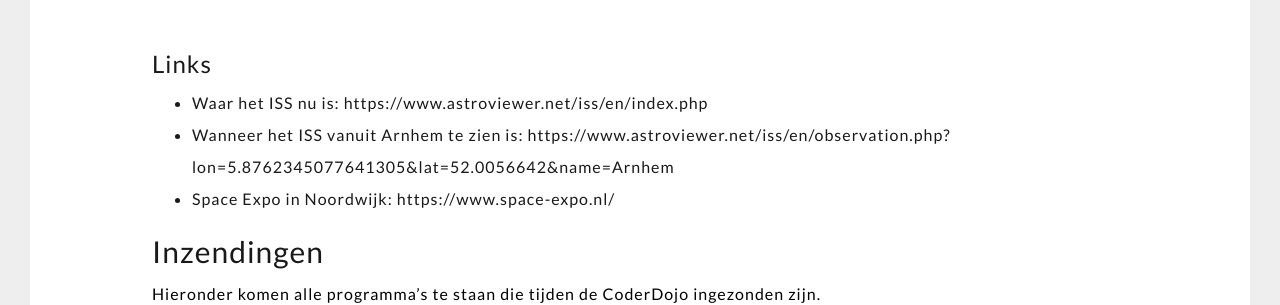
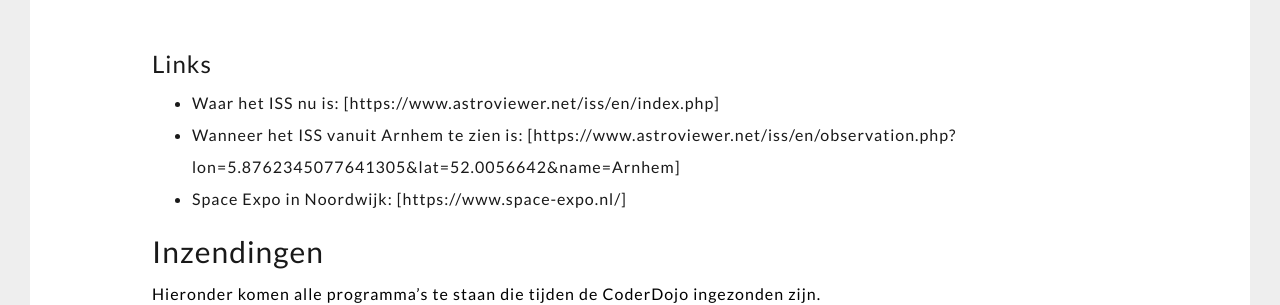
Before and after one commit to coderdojo-arnhem/coderdojo-arnhem.github.io, a Jekyll site: the page built from _posts/2020-01-18-astro-pi.md, in a window 1280 px wide and 900 px high, scrolled down 870 px. Shown: the part 167-472 px from the top of the window. Built offline with Jekyll 4.4.1, drawn with Linux system fonts in a browser that asks for light colours; nearby versions of some CDN libraries.

```diff
--- a/_posts/2020-01-18-astro-pi.md
+++ b/_posts/2020-01-18-astro-pi.md
@@ -26,9 +26,9 @@ We hebben 2 uur de tijd. Het gaat er niet om wie het snelst de opdracht af heeft
 
 ### Links
 
-  - Waar het ISS nu is: https://www.astroviewer.net/iss/en/index.php
-  - Wanneer het ISS vanuit Arnhem te zien is: https://www.astroviewer.net/iss/en/observation.php?lon=5.8762345077641305&lat=52.0056642&name=Arnhem
-  - Space Expo in Noordwijk: https://www.space-expo.nl/
+  - Waar het ISS nu is: [https://www.astroviewer.net/iss/en/index.php]
+  - Wanneer het ISS vanuit Arnhem te zien is: [https://www.astroviewer.net/iss/en/observation.php?lon=5.8762345077641305&lat=52.0056642&name=Arnhem]
+  - Space Expo in Noordwijk: [https://www.space-expo.nl/]
 
 ## Inzendingen
 
```
